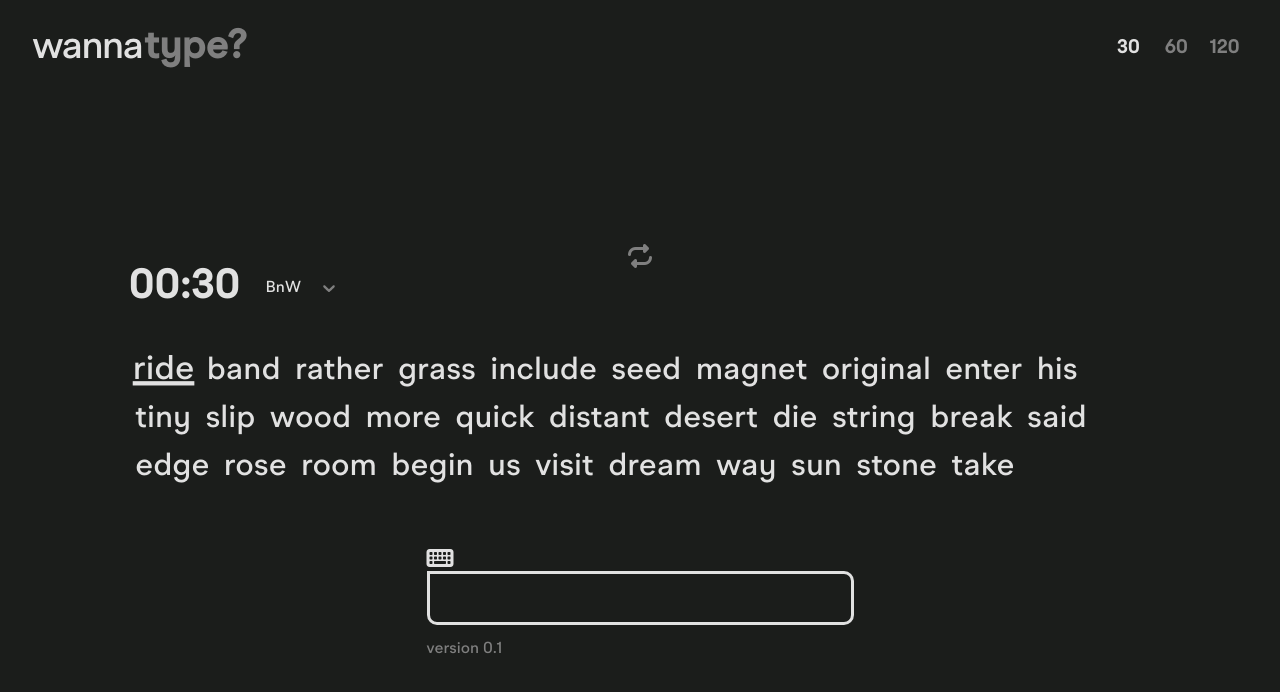
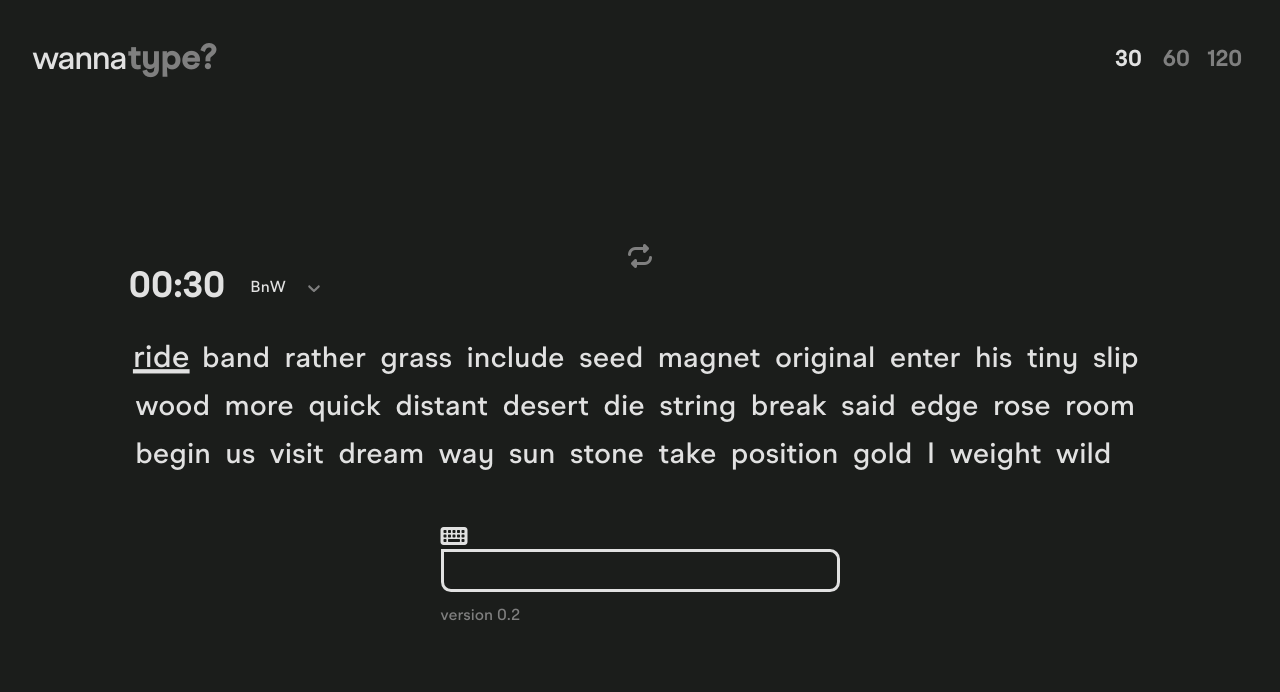
Before and after one commit to dyannd/newstype, a React (Create React App) app: page / in a window 1280 px wide. Shown: the top 692 px of the page. Built offline with nearby package versions, Linux system fonts and the light colour scheme.

Commit message:
add loading animation when fetching text + hide theme selector when typing

```diff
--- a/src/App.js
+++ b/src/App.js
@@ -23,6 +23,12 @@ function App() {
   const lightBeige = "#f1d2b6";
   const lightBrown = "#a38e7a";
   const smokyBlue = "#90b2ca";
+
+  //darkblue
+  const darkBlue = "#242F41";
+  const darkGrey = "#8399A5";
+  const mildWhite = "#E7E6E8";
+  const gold = "#FEC155";
 
   //themes
   var defaultTheme = {
@@ -52,8 +58,17 @@ function App() {
     wrong: smokyBlue,
   }
 
+  var kip = {
+    name: "kip",
+    label: "kip",
+    correct: darkGrey,
+    main: mildWhite,
+    background: darkBlue,
+    wrong: gold
+  }
+
   //theme array, containing all available theme for users
-  const themeList = [defaultTheme, paTheme, beige];
+  const themeList = [defaultTheme, paTheme, beige, kip];
 
   //current theme, default as BnW
   const [currentTheme, setCurrentTheme] = useState(defaultTheme);
--- a/src/Components/Home.jsx
+++ b/src/Components/Home.jsx
@@ -2,6 +2,7 @@ import React, { useState, useEffect, useRef } from 'react';
 import Result from './Result.jsx';
 import words from './words.txt';
 import Select from 'react-select';
+import Loading from './Loading.jsx';
 
 function Home(props) {
     const timerOption = props.option;
@@ -26,6 +27,7 @@ function Home(props) {
     const [correctChar, settCorrectChar] = useState(0);
     const [hoverReset, setHoverReset] = useState(false);
     const [inputFocus, setInputFocus] = useState(true);
+    const [isLoading, setIsLoading] = useState(false);
 
     //styling for React-Select
     const selectStyles = {
@@ -214,6 +216,7 @@ function Home(props) {
     //handle getting text
     useEffect(() => {
         if (gettingText) {
+            setIsLoading(true);
             getText();
         }
     }, [gettingText])
@@ -249,6 +252,9 @@ function Home(props) {
 
                 //done getting text
                 setGettingText(false);
+
+                //updates loading animation to false
+                setIsLoading(false);
             })
         //shift focus to user input
         document.getElementById("user-input").focus();
@@ -256,12 +262,23 @@ function Home(props) {
 
     //handle spacebar when receive input
     function handleKeyPress(event) {
+        let keyCode = event.keyCode;
+
         //set typing to true at first type
         if (isTyping === false) {
+            //if they are special characters
+            if (!((keyCode >= 48 && keyCode <= 57)
+                || (keyCode >= 65 && keyCode <= 90)
+                || (keyCode >= 97 && keyCode <= 122))
+                && keyCode != 8 && keyCode != 32) {
+                event.preventDefault();
+            }
+            else {
                 setIsTyping(true);
             }
-        //if is spacebar
-        if (event.keyCode === 32) {
+        }
+        //if is spacebar or enter
+        if (keyCode === 32 || keyCode == 13) {
             //verify word if correct
             verifyWord(currentInput);
             //update current word
@@ -272,14 +289,24 @@ function Home(props) {
             setTotalWordsTyped(prev => prev + 1);
 
         }
+
+        //if they are special characters, do nothing
+        if (!((keyCode >= 48 && keyCode <= 57)
+            || (keyCode >= 65 && keyCode <= 90)
+            || (keyCode >= 97 && keyCode <= 122))
+            && keyCode != 8 && keyCode != 32) {
+            event.preventDefault();
+        }
+
     }
 
     //updates the text in the input box by changing
     //input's value attribute
     function handleChange(evt) {
         setCurrentInput(evt.target.value);
+    };
 
-    }
+
 
     //verify the word input from the form with the current word
     function verifyWord(word) {
@@ -351,16 +378,15 @@ function Home(props) {
     return (
         <section id="Home">
             <div className="text-controls"
-                onClick={reset}
                 style={{
                     color: !hoverReset ? currentTheme.correct : currentTheme.main,
                 }}
-
             >
 
                 <i className="fa-solid fa-repeat icon"
                     onMouseEnter={() => setHoverReset(true)}
                     onMouseLeave={() => setHoverReset(false)}
+                    onClick={reset}
                 ></i>
 
             </div>
@@ -369,6 +395,12 @@ function Home(props) {
                     <div className="stat-indicator-tracker" >
 
                         <h1>{timer}</h1>
+                        {
+                            !isTyping ?
+                                <div style={{
+                                    marginLeft: "1rem",
+                                    transition: "all 0.2s cubic-bezier(0.165, 0.84, 0.44, 1)"
+                                }}>
                                     <Select
                                         value={currentTheme}
                                         onChange={setCurrentTheme}
@@ -376,9 +408,15 @@ function Home(props) {
                                         styles={selectStyles}
                                     />
                                 </div>
+                                : null
+                        }
+
+                    </div>
 
                     <div className="main-text-display">
-                        {para.map((word, idx) => {
+                        {isLoading ?
+                            <Loading theme={currentTheme} /> :
+                            para.map((word, idx) => {
                                 return (
 
                                     <div className={idx === currentWordIdx ?
@@ -388,8 +426,11 @@ function Home(props) {
                                         {word}
                                     </div>
                                 )
-                        })}
+                            })
+
+                        }
                     </div>
+
                 </>
                 :
                 <Result
@@ -412,10 +453,10 @@ function Home(props) {
                     style={{
                         color: currentTheme.main,
                         border: "3px solid " + currentTheme.main,
-                        borderColor: inputFocus? currentTheme.main : currentTheme.correct
+                        borderColor: inputFocus ? currentTheme.main : currentTheme.correct
                     }}>
                 </input>
-                <p style={{color: currentTheme.correct}}>version 0.1</p>
+                <p style={{ color: currentTheme.correct }}>version 0.2</p>
             </div>
 
         </section>
--- /dev/null
+++ b/src/Components/Loading.jsx
@@ -0,0 +1,19 @@
+import React from 'react';
+
+function Loading(props) {
+    let theme = props.theme;
+    return (
+        <div className="loader">
+            <div className="loader-dot" style={{background: theme.wrong}}>
+            </div>
+            <div className="loader-dot" style={{background: theme.wrong}}>
+            </div>
+            <div className="loader-dot" style={{background: theme.wrong}}>
+            </div>
+            <div className="loader-dot" style={{background: theme.wrong}}>
+            </div>
+        </div>
+    )
+}
+
+export default Loading;
--- a/src/styles/index.css
+++ b/src/styles/index.css
@@ -6,12 +6,9 @@ html {
   overflow: hidden;
 }
 
-#Home {
-  position: absolute;
-  height: 40vh;
-  top: 50%;
-  left: 50%;
-  margin: -20vh 0 0 -40vw;
+.App {
+  height: 100vh;
+  position: relative;
 }
 
 :root {
@@ -19,8 +16,10 @@ html {
   --chinese-white: #E1E1E1;
   --white: #FFFFFF;
   --gray: #7f7f7f;
-  --big-text: 2rem;
-  --super-big-text: 2.5rem;
+  --normal-text: 1.7vw;
+  --big-text: 2.3vw;
+  --super-big-text: 2.7vw;
+  --nav-height: 15vh;
 }
 
 @font-face {
@@ -60,13 +59,15 @@ h1 {
   font-size: var(--super-big-text);
 }
 
-
+h3 {
+  font-size: var(--normal-text);
+}
 
 /*
   Navigation bar
 */
 .nav-bar {
-  height: 6rem;
+  height: var(--nav-height);
   display: flex;
   align-content: space-between;
   width: 100vw;
@@ -79,15 +80,14 @@ h1 {
 
 .logo>h1 {
   font-weight: bold;
-  color: var(--white);
   margin: auto;
+  cursor: none;
 }
 
 .logo>h1>span {
   font-weight: lighter;
   letter-spacing: -2px;
   margin-right: 2px;
-  color: var(--chinese-white);
 }
 
 /** Navbar elements**/
@@ -107,15 +107,18 @@ h1 {
 }
 
 .nav-element:hover {
-  color: var(--chinese-white);
   transition: all 0.5s;
 }
 
-.selected {
-  color: var(--chinese-white);
-}
 
 /************SETTINGS ELEMENTS *****************/
+#Home {
+  position: absolute;
+  height: fit-content;
+  top: 50%;
+  left: 50%;
+  transform: translate(-50%, -40%);
+}
 
 /** Home-text component **/
 
@@ -130,18 +133,12 @@ h1 {
 }
 
 /** React select**/
-.css-b62m3t-container {
-  margin-left: 1rem;
-}
 
-
-.text-controls {
-  cursor: pointer;
-}
 
 .icon {
   transform: scale(1.5);
   transition: all 0.2s cubic-bezier(0.075, 0.82, 0.165, 1);
+  cursor: pointer;
 }
 
 .stat-indicator-tracker {
@@ -161,8 +158,7 @@ h1 {
   white-space: initial;
   word-wrap: break-word;
   line-height: 2rem;
-  font-size: var(--big-text);
-  margin: 5% auto;
+  margin: 5vh auto;
   justify-content: left;
   align-items: center;
   display: flex;
@@ -175,6 +171,7 @@ h1 {
   margin: 0 0.45rem;
   height: 3rem;
   transition: all 0.1s ease-in-out;
+  font-size: var(--big-text);
 }
 
 
@@ -194,20 +191,20 @@ for current word being displayed
   align-items: center;
 }
 
-.main-text-input > i {
+.main-text-input>i {
   margin-left: 0.3rem;
   margin-bottom: 0.3rem;
 }
 
 #user-input {
   margin: 0 auto;
-  padding: 0.5rem 0;
+  padding: 0.5vh 0;
   display: flex;
   text-align: center;
   font-size: var(--big-text);
   font-family: "BRCobane";
   background-color: transparent;
-  border-radius: 0 10px 10px 10px ;
+  border-radius: 0 10px 10px 10px;
   transition: all 0.2s ease;
 }
 
@@ -217,7 +214,7 @@ input:focus {
 
 /******* RESULT SECION *******/
 .result {
-  margin:0 auto;
+  margin: 0 auto;
   align-items: center;
   justify-content: center;
   width: fit-content;
@@ -237,11 +234,49 @@ input:focus {
 
 .result-subdata>h1 {
   width: fit-content;
-  margin: -5rem;
-  transform: scale(1.3);
+  transform: scale(1.3) translateY(-6vh);
 }
 
 .result-subdata>i {
   margin-right: 0.7rem;
   margin-top: -0.3rem;
 }
+
+/****** STYLING FOR LOADING ANIMATION *******/
+.loader {
+  display: flex;
+  justify-content: center;
+  margin: 0 auto;
+}
+
+.loader-dot {
+  width: 1rem;
+  height: 1rem;
+  margin: 0 0.5vw;
+  border-radius: 100%;
+  background-color: red;
+  animation: floating 1.1s infinite ease;
+}
+
+.loader-dot:nth-child(1) {
+  animation-delay: 0.6s;
+}
+
+.loader-dot:nth-child(2) {
+  animation-delay: 0.4s;
+}
+
+.loader-dot:nth-child(3) {
+  animation-delay: 0.2s;
+}
+
+@keyframes floating {
+
+
+  50% {
+    transform: translateY(-25%);
+  }
+
+
+
+}
```
Also changed, not shown: 1 other file (tests, documents, lock files or other folders). Lines whose indentation alone changed are shown as unchanged.
